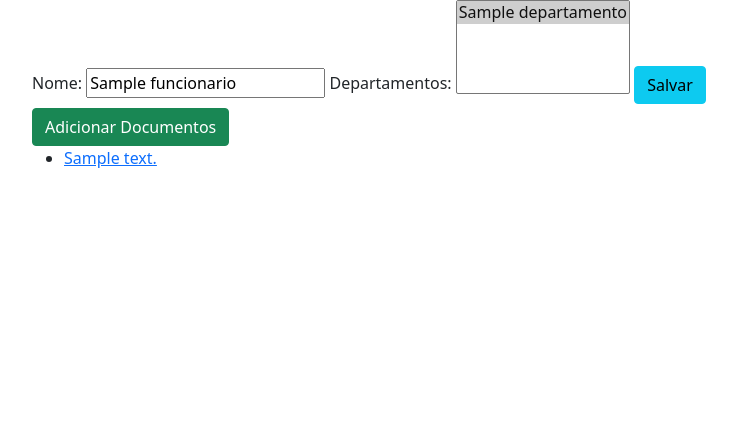
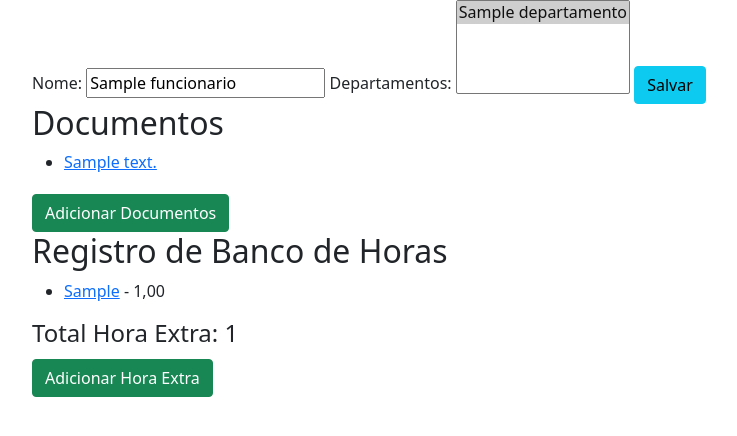
Before and after one commit to andrealcantara/gestao_rh, a Django app: page /funcionarios/editar/1/ in a window 1280 px wide. Shown: the top 436 px of the page, without its empty margins (50-787 px from the left). Run offline with Django 4.2, Linux system fonts and the light colour scheme; tables that the repository leaves empty hold one stand-in row (values such as "Sample post"); some libraries are stand-ins or nearby versions.

Commit message:
Ajustando novas features, registro hora extra

```diff
--- a/apps/funcionarios/models.py
+++ b/apps/funcionarios/models.py
@@ -1,5 +1,8 @@
+from decimal import Decimal
+
 from django.db import models
 from django.contrib.auth.models import User
+from django.db.models import Sum
 from django.urls import reverse
 from apps.departamentos.models import Departamento
 from apps.empresas.models import Empresa
@@ -17,3 +20,7 @@ class Funcionario(models.Model):
 
     def get_absolute_url(self):
         return reverse('listar_funcionarios')
+
+    @property
+    def total_horas_extras(self):
+        return self.registrohoraextra_set.all().aggregate(Sum('hora_extra'))['hora_extra__sum']
--- a/apps/funcionarios/templates/funcionarios/funcionario_form.html
+++ b/apps/funcionarios/templates/funcionarios/funcionario_form.html
@@ -8,11 +8,26 @@
         <button type="submit" class="btn btn-info">Salvar</button>
     </form>
     {% if object.id %}
-    <a href="{% url 'criar_documentos' object.id %}" class="btn btn-success mt-1" >Adicionar Documentos</a>
-    <ul>
-        {% for documento in object.documento_set.all %}
-            <li><a href="{{ documento.arquivo.url }}">{{ documento }}</a></li>
-        {% endfor %}
-    </ul>
+        <h2>Documentos</h2>
+        <ul>
+            {% for documento in object.documento_set.all %}
+                <li><a href="{{ documento.arquivo.url }}">{{ documento }}</a></li>
+                {% empty %}
+                <li> Nenhum Documento Anexado. </li>
+            {% endfor %}
+        </ul>
+        <a href="{% url 'criar_documentos' object.id %}" class="btn btn-success mt-1" >Adicionar Documentos</a>
+        <h2>Registro de Banco de Horas</h2>
+        <ul>
+            {% for registro in object.registrohoraextra_set.all %}
+                <li><a href="{% url 'editar_hora_extra' registro.id %}">{{ registro }}</a> - {{ registro.hora_extra }}</li>
+                {% empty %}
+                <li> Nenhum Documento Anexado. </li>
+            {% endfor %}
+        </ul>
+        <h4>Total Hora Extra: {{ object.total_horas_extras }}</h4>
+        <a href="{% url 'criar_hora_extra' object.id %}" class="btn btn-success mt-1" >Adicionar Hora Extra</a>
+
+
     {% endif %}
 {% endblock %}
--- a/apps/registro_hora_extra/forms.py
+++ b/apps/registro_hora_extra/forms.py
@@ -6,9 +6,13 @@ from ..funcionarios.models import Funcionario
 
 class RegistroHoraExtraForm(ModelForm):
 
-    def __init__(self, user, *args, **kwargs):
+    def __init__(self, user, create=False, *args, **kwargs):
+        self.create = create
         super(RegistroHoraExtraForm, self).__init__(*args, **kwargs)
         self.fields['funcionario'].queryset = Funcionario.objects.filter(empresa=user.funcionario.empresa)
+
+        # if not create:
+        #     del self.fields['funcionario']
 
     class Meta:
         model = RegistroHoraExtra
--- a/apps/registro_hora_extra/models.py
+++ b/apps/registro_hora_extra/models.py
@@ -9,9 +9,5 @@ class RegistroHoraExtra(models.Model):
     funcionario = models.ForeignKey(Funcionario, on_delete=models.deletion.PROTECT)
     hora_extra = models.DecimalField(max_digits=5, decimal_places=2)
 
-
-    def get_absolute_url(self):
-        return reverse('listar_hora_extra')
-
     def __str__(self):
         return self.motivo
--- a/gestao_rh/urls.py
+++ b/gestao_rh/urls.py
@@ -14,9 +14,12 @@ Including another URLconf
     2. Add a URL to urlpatterns:  path('blog/', include('blog.urls'))
 """
 from django.contrib import admin
+from django.contrib.staticfiles.urls import staticfiles_urlpatterns
 from django.urls import path, include
 from django.conf.urls.static import static
 from django.conf import settings
+from django.views.decorators.cache import cache_control
+from django.views.static import serve
 
 urlpatterns = [
     path('', include('apps.core.urls')),
@@ -27,4 +30,9 @@ urlpatterns = [
     path('registro-hora-extra/', include('apps.registro_hora_extra.urls')),
     path('admin/', admin.site.urls),
     path('accounts/', include('django.contrib.auth.urls'))
-] + static(settings.MEDIA_URL, document_root=settings.MEDIA_ROOT)
+]
+
+urlpatterns += static(settings.MEDIA_URL, document_root=settings.MEDIA_ROOT)
+# urlpatterns += static(settings.STATIC_URL, view=cache_control(no_cache=True, must_revalidate=True)(serve))
+# urlpatterns += static(settings.STATIC_URL, document_root=settings.STATIC_ROOT)
+# urlpatterns += staticfiles_urlpatterns()
```
Also changed, not shown: apps/registro_hora_extra/views.py (+7 -2 lines), gestao_rh/settings.py (+8 -9 lines).
